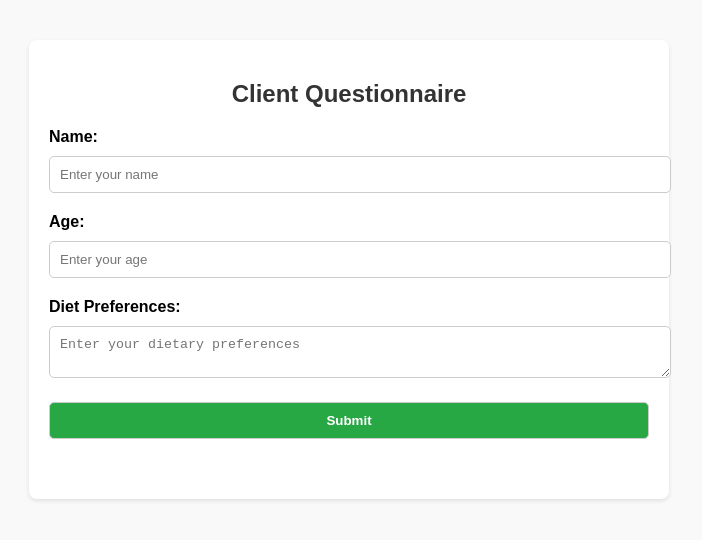
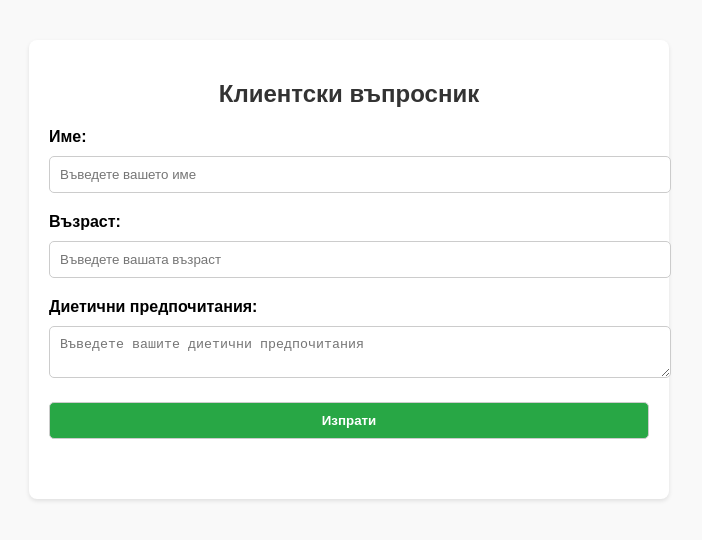
Before and after one commit to Radilovk/client-data-system, a plain HTML site: page questionnaire.html in a window 1280 px wide. Shown: the whole page, without its empty margins (291-993 px from the left). Drawn offline with Linux system fonts and the light colour scheme.

Commit message:
Update questionnaire.html

```diff
--- a/questionnaire.html
+++ b/questionnaire.html
@@ -1,9 +1,9 @@
 <!DOCTYPE html>
-<html lang="en">
+<html lang="bg">
 <head>
     <meta charset="UTF-8">
     <meta name="viewport" content="width=device-width, initial-scale=1.0">
-    <title>Client Questionnaire</title>
+    <title>Клиентски въпросник</title>
     <style>
         body {
             font-family: Arial, sans-serif;
@@ -64,18 +64,18 @@
 </head>
 <body>
     <div class="container">
-        <h2>Client Questionnaire</h2>
+        <h2>Клиентски въпросник</h2>
         <form id="questionnaire">
-            <label for="name">Name:</label>
-            <input type="text" id="name" name="name" placeholder="Enter your name" required>
+            <label for="name">Име:</label>
+            <input type="text" id="name" name="name" placeholder="Въведете вашето име" required>
 
-            <label for="age">Age:</label>
-            <input type="number" id="age" name="age" placeholder="Enter your age" required>
+            <label for="age">Възраст:</label>
+            <input type="number" id="age" name="age" placeholder="Въведете вашата възраст" required>
 
-            <label for="preferences">Diet Preferences:</label>
-            <textarea id="preferences" name="preferences" rows="2" placeholder="Enter your dietary preferences"></textarea>
+            <label for="preferences">Диетични предпочитания:</label>
+            <textarea id="preferences" name="preferences" rows="2" placeholder="Въведете вашите диетични предпочитания"></textarea>
 
-            <button type="submit">Submit</button>
+            <button type="submit">Изпрати</button>
         </form>
         <div id="response-status" class="status"></div>
     </div>
@@ -88,13 +88,13 @@
             const preferences = document.getElementById("preferences").value.trim();
             const statusDiv = document.getElementById("response-status");
 
-            // Reset status message
+            // Reset статус съобщение
             statusDiv.textContent = '';
             statusDiv.className = 'status';
 
-            // Validate form inputs
+            // Валидация на формата
             if (!name || !age || isNaN(age) || age <= 0) {
-                statusDiv.textContent = "Please fill out all fields correctly.";
+                statusDiv.textContent = "Моля, попълнете всички полета правилно.";
                 statusDiv.className = "status error";
                 return;
             }
@@ -110,7 +110,6 @@
                     method: "POST",
                     headers: {
                         "Content-Type": "application/json",
-                        // Authorization header is no longer needed here
                     },
                     body: JSON.stringify({
                         event_type: "submit-client-response",
@@ -121,17 +120,17 @@
                 console.log("Response status:", response.status);
 
                 if (response.ok) {
-                    statusDiv.textContent = "Response submitted successfully!";
+                    statusDiv.textContent = "Отговорът е изпратен успешно!";
                     statusDiv.className = "status success";
                 } else {
                     const errorData = await response.json();
-                    console.error("Error submitting response:", errorData);
-                    statusDiv.textContent = `Error: ${errorData.message}`;
+                    console.error("Грешка при изпращане на отговора:", errorData);
+                    statusDiv.textContent = `Грешка: ${errorData.message}`;
                     statusDiv.className = "status error";
                 }
             } catch (error) {
-                console.error("Unexpected error:", error);
-                statusDiv.textContent = "An unexpected error occurred. Please try again.";
+                console.error("Неочаквана грешка:", error);
+                statusDiv.textContent = "Възникна неочаквана грешка. Моля, опитайте отново.";
                 statusDiv.className = "status error";
             }
         });
```
